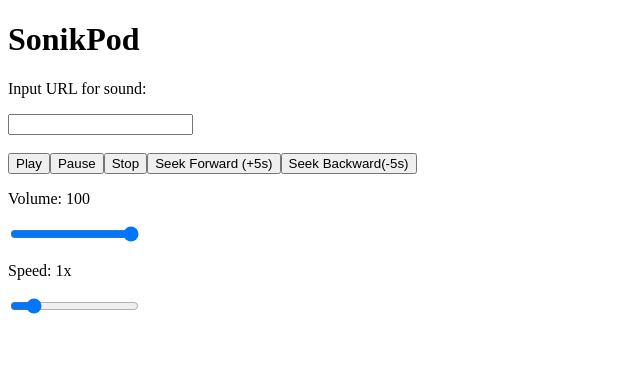
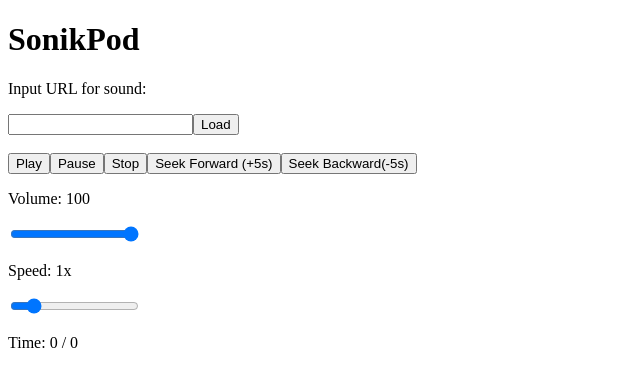
Before and after one commit to akashdeshpande/sonikpod, a React (Vite) app: page / in a window 1280 px wide. Shown: the top 386 px of the page, without its empty margins (0-640 px from the left). Built offline with nearby package versions, Linux system fonts and the light colour scheme.

Commit message:
Add elapsed time and duration

```diff
--- a/src/components/player/Player.jsx
+++ b/src/components/player/Player.jsx
@@ -1,21 +1,45 @@
 import { Howl } from "howler";
-import { useState } from "react";
+import { useEffect, useState } from "react";
 
 function Player(props) {
 
     // https://howlerjs.com/assets/howler.js/examples/player/audio/rave_digger.webm
+    // https://howlerjs.com/assets/howler.js/examples/player/audio/80s_vibe.webm
 
     const [mediaUrl, setMediaUrl] = useState("");
     const [sound, setSound] = useState(null);
     const [volume, setVolume] = useState(1.0);
     const [speed, setSpeed] = useState(1.0);
+    const [elapsedTime, setElapsedTime] = useState(0);
+    const [duration, setDuration] = useState(0);
+    const [renderInterval, setRenderInterval] = useState(null);
+
+    useEffect( () => {
+
+        if(renderInterval) {
+            clearInterval(renderInterval);
+        }
+        const interval = setInterval( () => {
+            if(sound && sound.playing()) {
+                setElapsedTime(sound.seek());
+                setDuration(sound.duration());
+            }
+        }, 100);
+
+        setRenderInterval(interval);
+
+        return () => {
+            clearInterval(renderInterval);
+        }
+
+    }, [sound])
 
     function playSound() {
-        if(sound) {
+        if(sound && !sound.playing()) {
             sound.play();
         }
 
-        else {
+        else if(mediaUrl != ""){
             const sound = new Howl({
                 src: mediaUrl,
                 preload: true,
@@ -27,6 +51,8 @@ function Player(props) {
             setSound(sound);
 
             sound.play();
+        } else {
+            console.error("Can't play! media url is empty", mediaUrl);
         }
     }
 
@@ -64,9 +90,31 @@ function Player(props) {
             sound.rate(event.target.value)
     }
 
+    function handleLoadSong() {
+        if(sound) {
+            if(sound.playing())
+                sound.stop();
+
+            const newSound = new Howl({
+                src: mediaUrl,
+                preload: true,
+                onend: () => console.log("playback finished"),
+                onloaderror: (id, error) => console.error("Error loading sound source: ", error ),
+                html5: true
+            });
+
+            setSound(newSound);
+
+            newSound.play();
+        } else {
+            playSound();
+        }
+    }
+
     return <>
         <p>Input URL for sound:</p>
         <input type="text" id="mediaUrl" onChange={(e) => setMediaUrl(e.target.value) } value={mediaUrl}/>
+        <button onClick={handleLoadSong}>Load</button>
 
 
         <br />
@@ -85,6 +133,9 @@ function Player(props) {
         <br />
         <p>Speed: {speed}x</p>
         <input type="range" name="speed" id="speed" value={speed} onChange={handleSpeedChange} min={0.5} max={4.0} step={0.5}/>
+
+        <br />
+        <p>Time: {elapsedTime} / {duration}</p>
     </>;
 }
 
```
